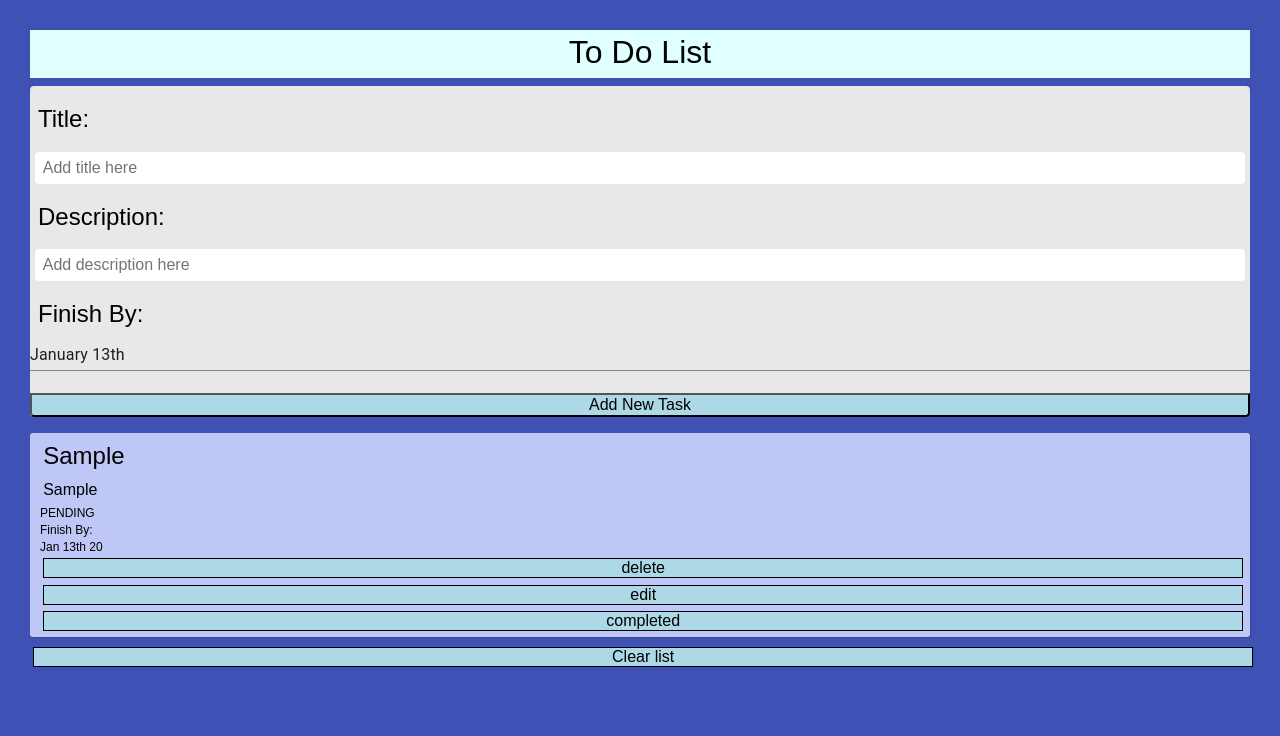
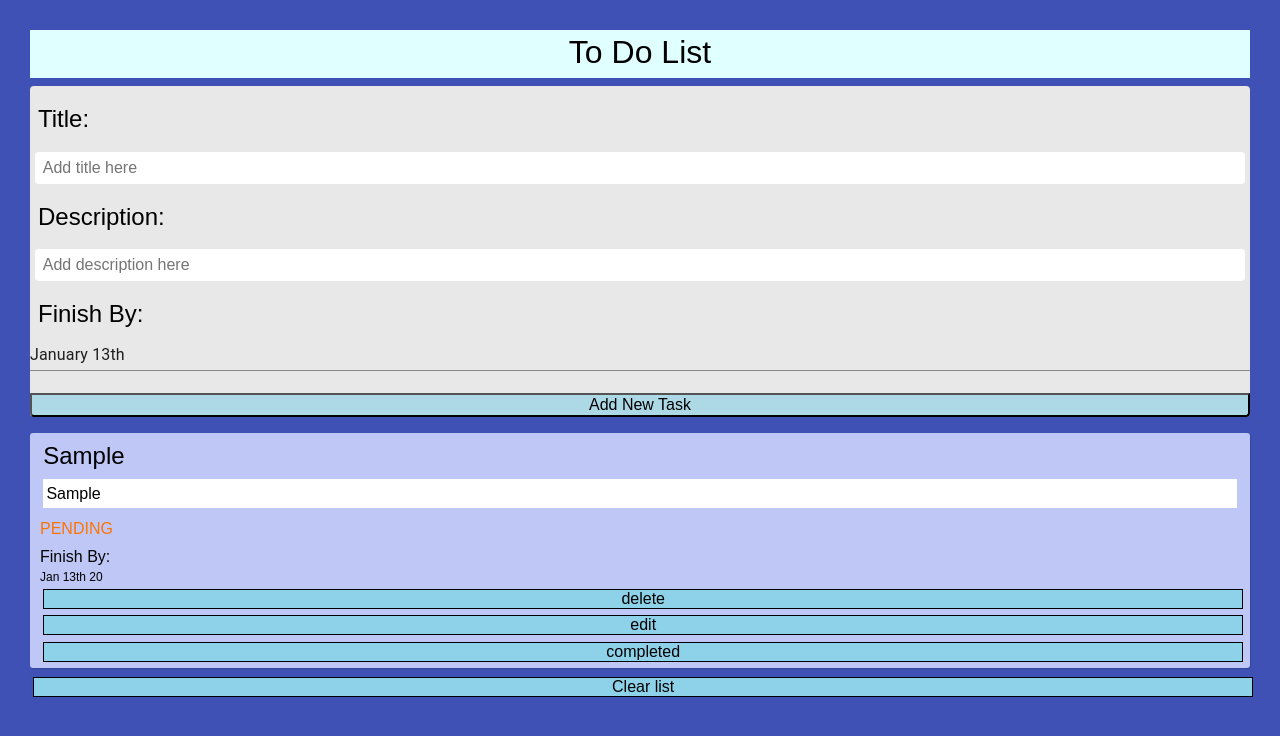
Before and after one commit to JOadelic/to-do, a React (Create React App) app: page / in a window 1280 px wide. Both pictures are taken after typing "Sample", "Sample" into the empty fields and a click on the button "Add New Task". Shown: the top 736 px of the page. Built offline with nearby package versions, Linux system fonts and the light colour scheme.

Commit message:
tinkering with styles

```diff
--- a/src/App.scss
+++ b/src/App.scss
@@ -94,7 +94,7 @@ a {
 }
 
 .btn {
-  background-color: lightblue;
+  background-color: rgb(142, 210, 233);
   margin: 0.2rem;
   font-size: 1rem;
   border: 1px solid black;
@@ -135,6 +135,23 @@ a {
 .taskDescription {
   margin: 0.2rem;
   font-size: 1rem;
+  background-color: white;
+  padding: 0.2rem;
+}
+
+.completed {
+  color: greenyellow;
+  font-size: 1rem;
+  margin-bottom: 0.4rem;
+  margin-top: 0.4rem;
+}
+
+.pending {
+  color: rgb(255, 115, 0);
+  font-size: 1rem;
+  margin-bottom: 0.4rem;
+  margin-top: 0.4rem;
+  font-weight: 500;
 }
 
 .MuiInputBase-input {
@@ -143,7 +160,7 @@ a {
   width: 100%;
   border: 0;
   height: 1.1875em;
-  margin: 0;
+  margin: 0.5rem;
   display: block;
   padding: 6px 0 7px;
   min-width: 0;
@@ -152,3 +169,7 @@ a {
   animation-name: MuiInputBase-keyframes-auto-fill-cancel;
   -webkit-tap-highlight-color: transparent;
 }
+
+.finishBy {
+  font-size: 1rem;
+}
--- a/src/components/Task.js
+++ b/src/components/Task.js
@@ -23,8 +23,12 @@ export default function Task(props) {
         >
           <p className="taskTitle">{task.title}</p>
           <p className="taskDescription">{task.description}</p>
-          {!task.isCompleted ? <p>PENDING</p> : <p>COMPLETED</p>}
-          <p>Finish By:</p>
+          {!task.isCompleted ? (
+            <p className="pending">PENDING</p>
+          ) : (
+            <p className="completed">COMPLETED!</p>
+          )}
+          <p className="finishBy">Finish By:</p>
           {moment(task.finishBy).format("MMM Do YY")}
           <button onClick={() => handleTaskDelete(task.id)} className="btn">
             delete
```
